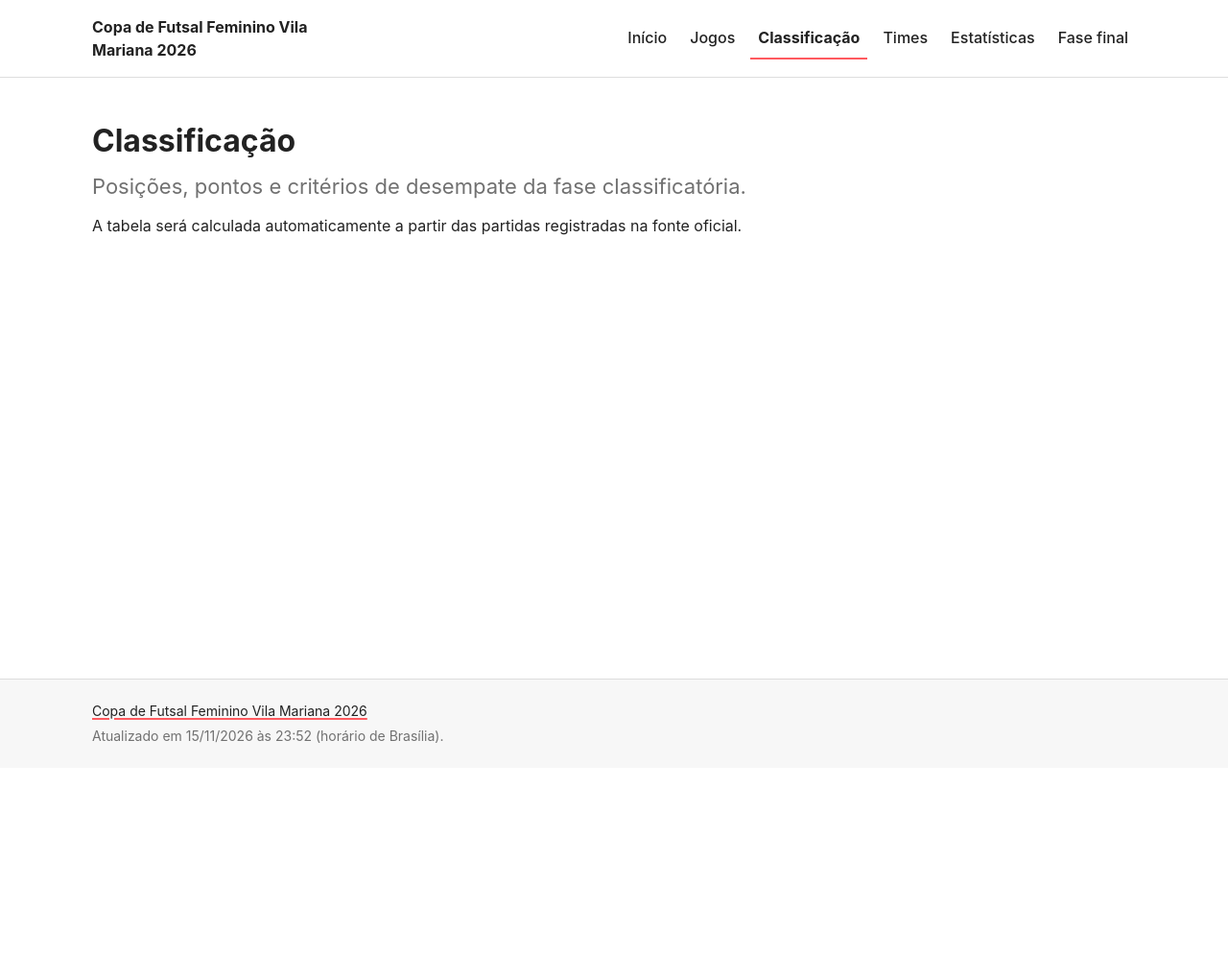
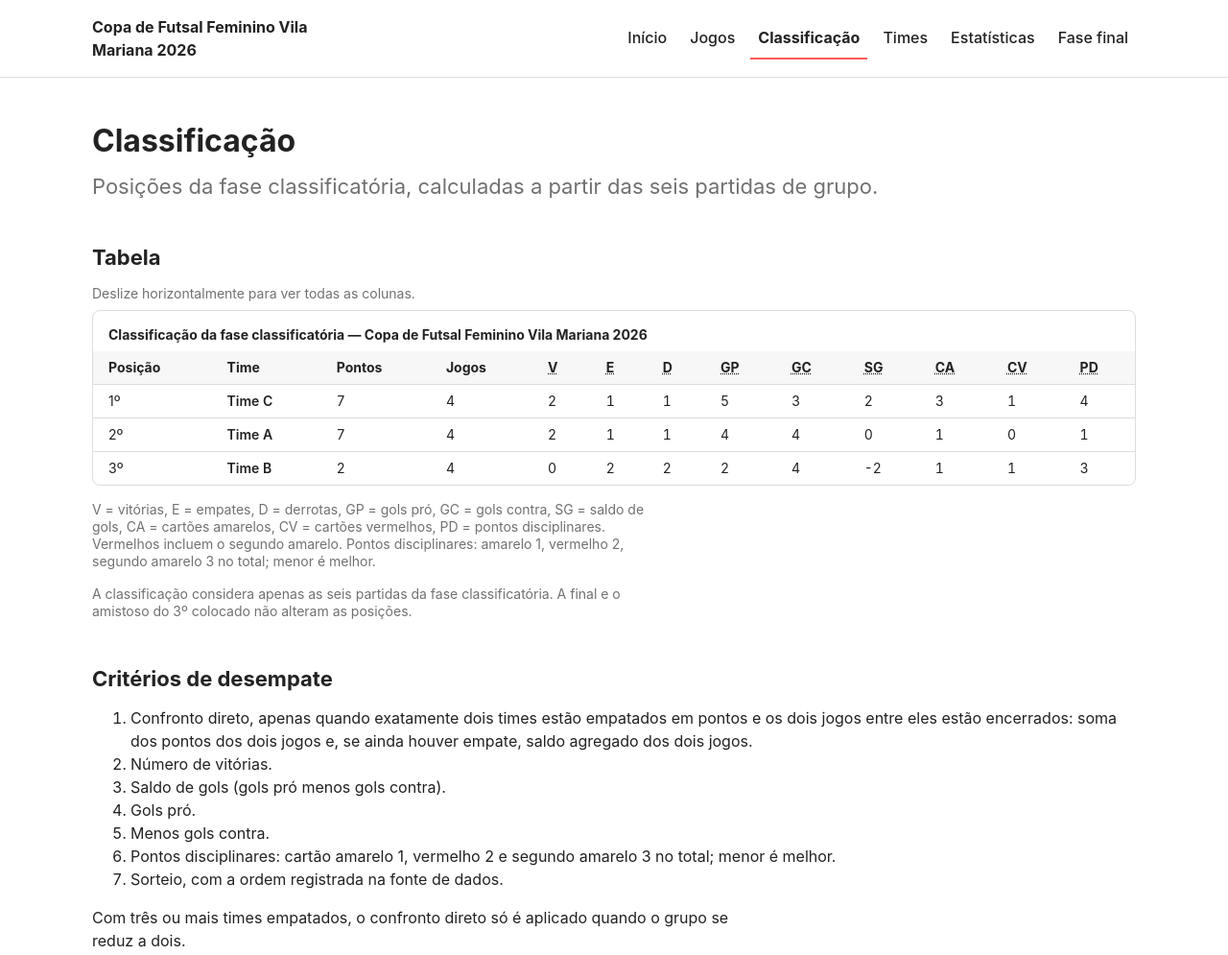
Before and after one commit to grazielevasconcelos/futsal-cup, an Astro site: page /classificacao in a window 1280 px wide. Shown: the top 995 px of the page at 96% size. Before the commit the page ends 800 px from the top, so only its background shows below. Built offline with nearby package versions, Linux system fonts and the light colour scheme; Astro itself is replaced by a stand-in of ours.

Commit message:
feat(classificacao): monta tabela e criterios de desempate

```diff
--- a/src/pages/classificacao/index.astro
+++ b/src/pages/classificacao/index.astro
@@ -1,15 +1,87 @@
 ---
 import BaseLayout from '../../layouts/BaseLayout.astro';
+import EmptyState from '../../components/EmptyState.astro';
+import StandingsTable from '../../components/StandingsTable.astro';
+import { loadCompetition } from '../../lib/data/load';
+import { buildTeamMap } from '../../lib/domain/players';
+import { rankTeams } from '../../lib/domain/standings';
+
+const competition = loadCompetition();
+const ranking = rankTeams(competition);
+const teams = buildTeamMap(competition);
+
+const caption =
+  'Classificação da fase classificatória — Copa de Futsal Feminino Vila Mariana 2026';
 ---
 
 <BaseLayout
   title="Classificação"
-  description="Classificação da fase classificatória da Copa de Futsal Feminino Vila Mariana 2026, com critérios de desempate."
+  description="Classificação da fase classificatória da Copa de Futsal Feminino Vila Mariana 2026, com pontos, saldo de gols e critérios de desempate."
   activeNav="classificacao"
+  notices={competition.notices}
 >
-  <section class="page">
-    <h1>Classificação</h1>
-    <p class="lead">Posições, pontos e critérios de desempate da fase classificatória.</p>
-    <p>A tabela será calculada automaticamente a partir das partidas registradas na fonte oficial.</p>
-  </section>
+  <div class="page">
+    <div class="page-header">
+      <h1>Classificação</h1>
+      <p class="lead">
+        Posições da fase classificatória, calculadas a partir das seis partidas de grupo.
+      </p>
+    </div>
+
+    <section class="section" aria-labelledby="tabela-classificacao">
+      <h2 id="tabela-classificacao">Tabela</h2>
+
+      {
+        ranking.rows.length === 0 ? (
+          <EmptyState
+            title="Classificação indisponível"
+            description="Ainda não há times suficientes para montar a classificação."
+          />
+        ) : (
+          <StandingsTable
+            rows={ranking.rows}
+            teams={teams}
+            provisional={ranking.provisional}
+            caption={caption}
+            labelledBy="tabela-classificacao"
+          />
+        )
+      }
+
+      <p class="meta">
+        V = vitórias, E = empates, D = derrotas, GP = gols pró, GC = gols contra, SG = saldo de
+        gols, CA = cartões amarelos, CV = cartões vermelhos, PD = pontos disciplinares.
+        Vermelhos incluem o segundo amarelo. Pontos disciplinares: amarelo 1, vermelho 2,
+        segundo amarelo 3 no total; menor é melhor.
+      </p>
+      <p class="meta">
+        A classificação considera apenas as seis partidas da fase classificatória. A final e o
+        amistoso do 3º colocado não alteram as posições.
+      </p>
+    </section>
+
+    <section class="section" aria-labelledby="criterios-desempate">
+      <h2 id="criterios-desempate">Critérios de desempate</h2>
+      <ol>
+        <li>
+          Confronto direto, apenas quando exatamente dois times estão empatados em pontos e os
+          dois jogos entre eles estão encerrados: soma dos pontos dos dois jogos e, se ainda
+          houver empate, saldo agregado dos dois jogos.
+        </li>
+        <li>Número de vitórias.</li>
+        <li>Saldo de gols (gols pró menos gols contra).</li>
+        <li>Gols pró.</li>
+        <li>Menos gols contra.</li>
+        <li>
+          Pontos disciplinares: cartão amarelo 1, vermelho 2 e segundo amarelo 3 no total;
+          menor é melhor.
+        </li>
+        <li>Sorteio, com a ordem registrada na fonte de dados.</li>
+      </ol>
+      <p>
+        Com três ou mais times empatados, o confronto direto só é aplicado quando o grupo se
+        reduz a dois.
+      </p>
+    </section>
+  </div>
 </BaseLayout>
```
